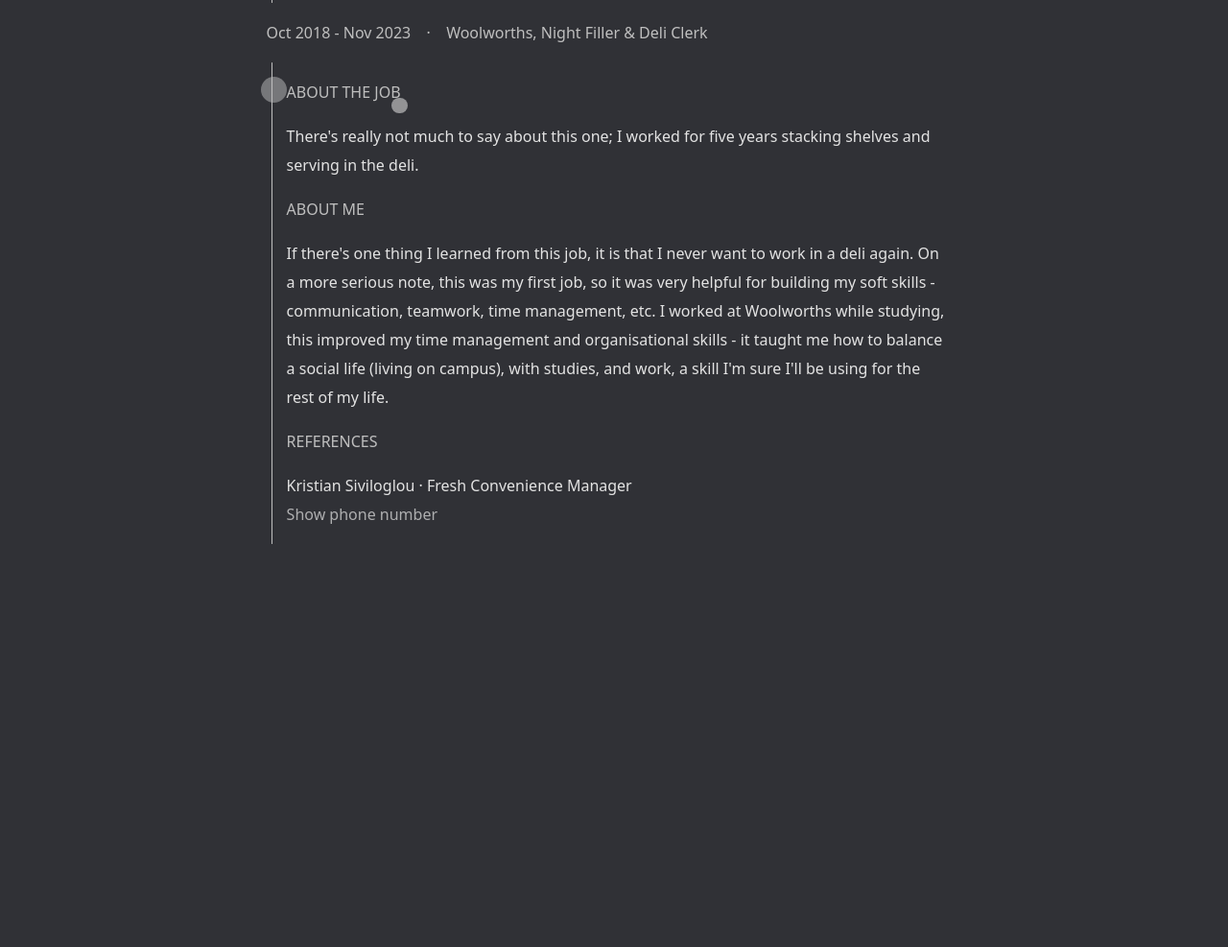
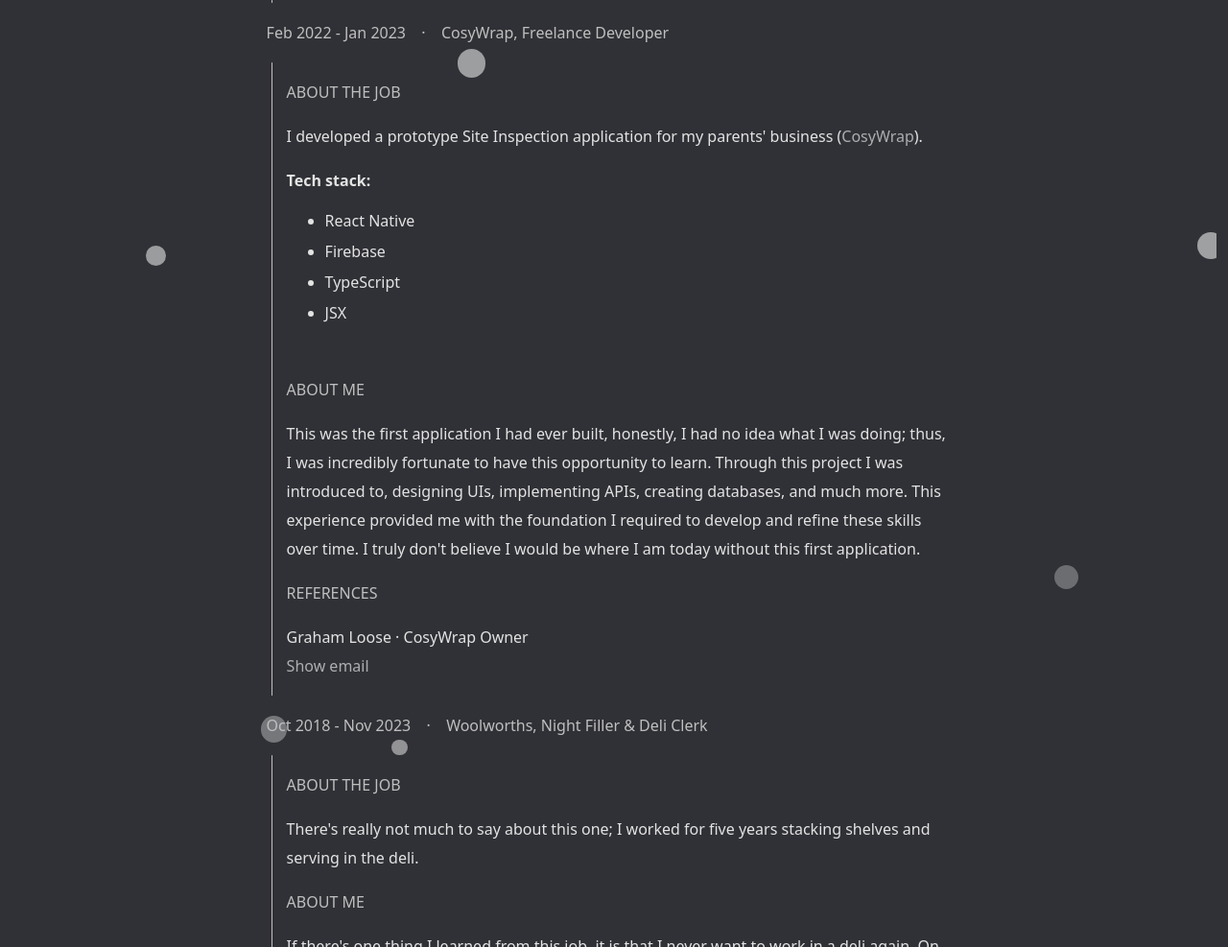
Before and after one commit to AntonyLoose/resume-website, a website: page src/pages/experience.html in a window 1280 px wide. Shown: the part 6274-7261 px from the top of the page at 96% size. Before the commit the page ends 6881 px from the top, so only its background shows below. Drawn offline with Linux system fonts and the light colour scheme; files whose address does not match are found by name.

```diff
--- a/src/pages/experience.html
+++ b/src/pages/experience.html
@@ -276,6 +276,44 @@
 				</div>
 			</div>
 			<div class="h-stack-wrap">
+				<p class="subscript">Feb 2022 - Jan 2023 &ensp; &middot; &ensp; CosyWrap,
+					Freelance Developer</p>
+			</div>
+			<div class="h-stack">
+				<div class="vertical-divider"></div>
+				<div>
+					<p class="subscript">ABOUT THE JOB</p>
+					<p>
+						I developed a prototype Site Inspection application for my parents'
+						business (<a class="link marginless"
+							href="https://CosyWrap.com.au">CosyWrap</a>).
+					</p>
+					<p><b>Tech stack:</b></p>
+					<ul>
+						<li>React Native</li>
+						<li>Firebase</li>
+						<li>TypeScript</li>
+						<li>JSX</li>
+					</ul>
+					<br>
+					<p class="subscript">ABOUT ME</p>
+					<p>
+						This was the first application I had ever built, honestly, I had no idea
+						what I was doing; thus, I was incredibly fortunate to have this
+						opportunity to learn. Through this project I was introduced to,
+						designing UIs, implementing APIs, creating databases, and much more.
+						This experience provided me with the foundation I required to develop
+						and refine these skills over time. I truly don't believe I would be
+						where I am today without this first application.
+					</p>
+					<p class="subscript">REFERENCES</p>
+					<p>Graham Loose &middot; CosyWrap Owner
+						<br>
+						<span id="cosywrap-ref" class="marginless link">Show email</span>
+					</p>
+				</div>
+			</div>
+			<div class="h-stack-wrap">
 				<p class="subscript">Oct 2018 - Nov 2023 &ensp; &middot; &ensp; Woolworths,
 					Night Filler & Deli Clerk</p>
 			</div>
@@ -284,23 +322,30 @@
 				<div>
 					<p class="subscript">ABOUT THE JOB</p>
 					<p>
-						There's really not much to say about this one; I worked for five years
+						There's really not much to say about this one; I worked for five
+						years
 						stacking shelves and serving in the deli.
 					</p>
 					<p class="subscript">ABOUT ME</p>
 					<p>
-						If there's one thing I learned from this job, it is that I never want to
-						work in a deli again. On a more serious note, this was my first job, so
+						If there's one thing I learned from this job, it is that I never
+						want to
+						work in a deli again. On a more serious note, this was my first
+						job, so
 						it was very helpful for building my soft skills - communication,
-						teamwork, time management, etc. I worked at Woolworths while studying,
-						this improved my time management and organisational skills - it taught
-						me how to balance a social life (living on campus), with studies, and
+						teamwork, time management, etc. I worked at Woolworths while
+						studying,
+						this improved my time management and organisational skills - it
+						taught
+						me how to balance a social life (living on campus), with
+						studies, and
 						work, a skill I'm sure I'll be using for the rest of my life.
 					</p>
 					<p class="subscript">REFERENCES</p>
 					<p>Kristian Siviloglou &middot; Fresh Convenience Manager
 						<br>
-						<span id="woolies-ref" class="marginless link">Show phone number</span>
+						<span id="woolies-ref" class="marginless link">Show phone
+							number</span>
 					</p>
 				</div>
 			</div>
```
